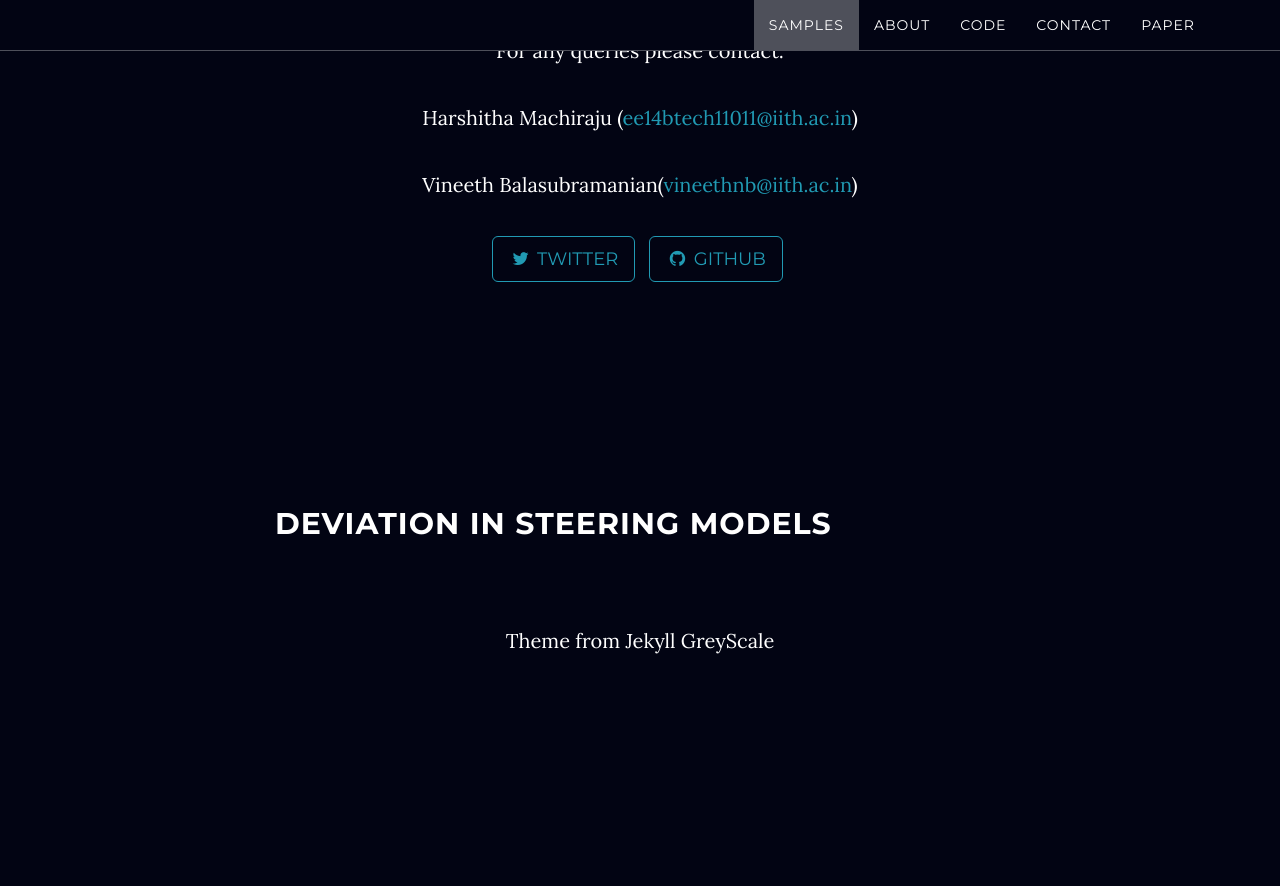
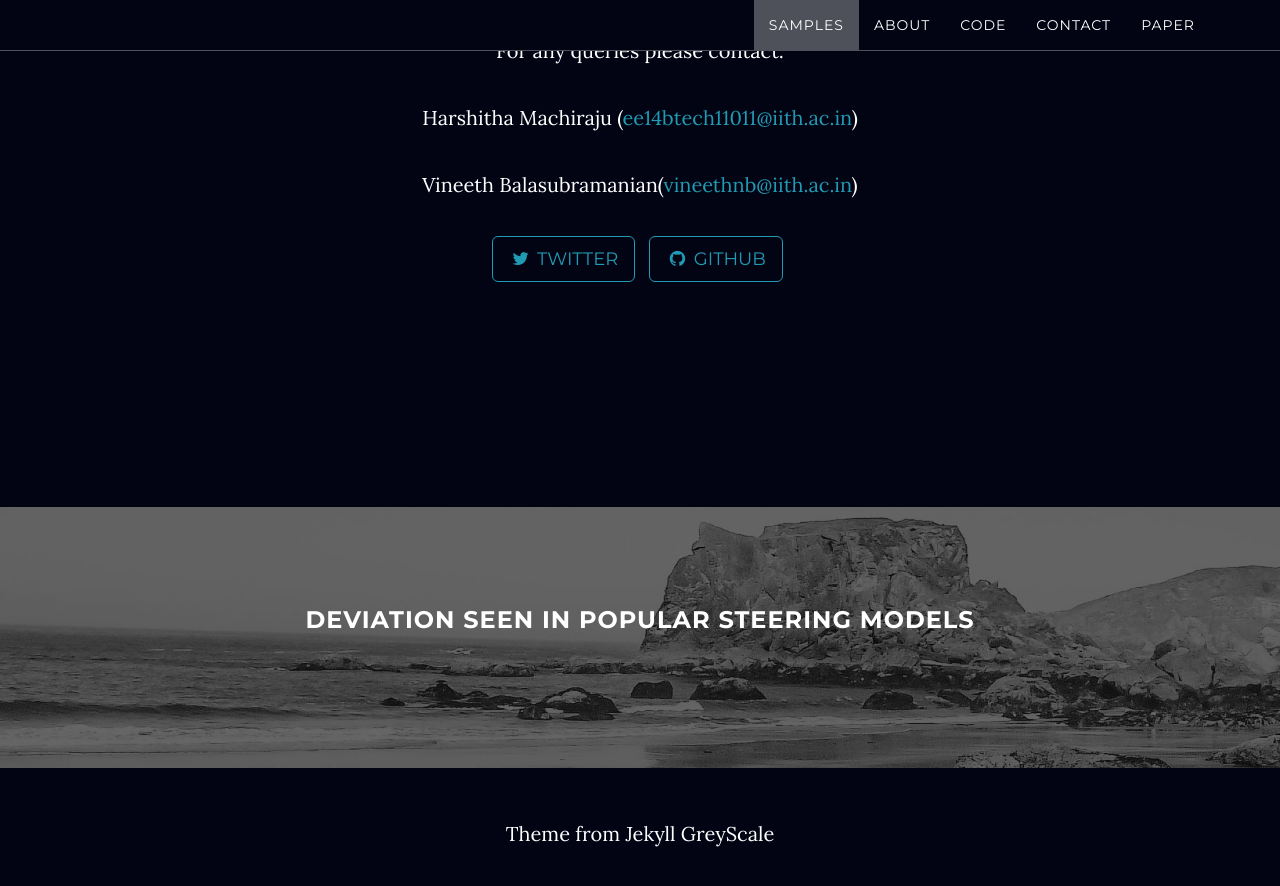
Before and after one commit to code-Assasin/website_little_fog, a Jekyll site: the page built from index.html, in a window 1280 px wide and 900 px high, scrolled down 2233 px. Shown: the top 886 px of the window. Built offline with Jekyll 4.4.1, drawn with Linux system fonts in a browser that asks for light colours; before the commit the page ends 2940 px from its top, so only the background shows below that.

Commit message:
renamed samples to download

```diff
--- /dev/null
+++ b/_includes/download.html
@@ -0,0 +1,10 @@
+<!-- Download Section -->
+<section id="download" class="content-section text-center">
+    <div class="download-section">
+        <div class="container">
+            <div class="col-lg-8 col-lg-offset-2">
+                <h3>Deviation seen in Popular Steering Models</h3>
+            </div>
+        </div>
+    </div>
+</section>
--- a/_includes/nav.html
+++ b/_includes/nav.html
@@ -18,7 +18,7 @@
                         <a href="#page-top"></a>
                     </li>
                     <li>
-                        <a class="page-scroll" href="#deviation">Samples</a>
+                        <a class="page-scroll" href="#download">Samples</a>
                     </li>
                     <li>
                         <a class="page-scroll" href="#about">About</a>
--- a/_layouts/default.html
+++ b/_layouts/default.html
@@ -7,7 +7,7 @@
     {% include about.html %}
     {% include code.html %}
     {% include contact.html %}
-    {% include deviation.html %}
+    {% include download.html %}
     {% include footer.html %}
     {% include js.html %}
     </body>
```
